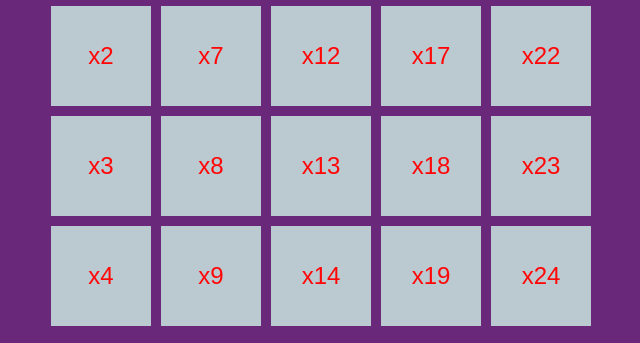
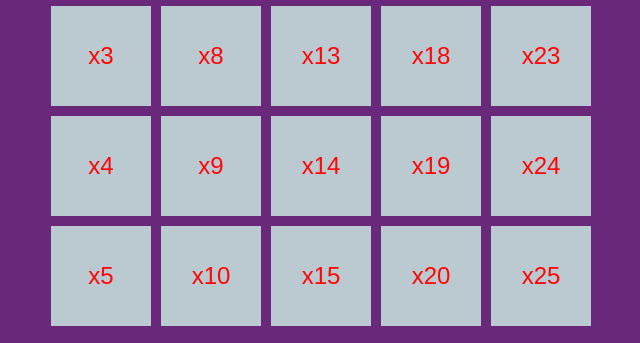
Before and after one commit to AbA1oNe/AbA1oNe.github.io, a website: page DL-Tool.html in a window 1280 px wide. Both pictures are taken after typing "Sample" into the empty fields and a click on the input "Submit". Shown: the part 107-450 px from the top of the page, 319-959 px from the left. Drawn offline with Linux system fonts and the light colour scheme.

Commit message:
fix index

```diff
--- a/DL-Tool.html
+++ b/DL-Tool.html
@@ -176,7 +176,7 @@
                 if (inputArray[j*5+i] == 1) {
                     block.classList.remove("clicked")
                 }
-                block.textContent = "x" + ((j*5)+i);
+                block.textContent = "x" + ((j*5)+i+1);
                 block.setAttribute('onclick', 'blockClicked(this, ' + i + ', ' + j + ')');
                 gridContainer.appendChild(block);
             }
```
